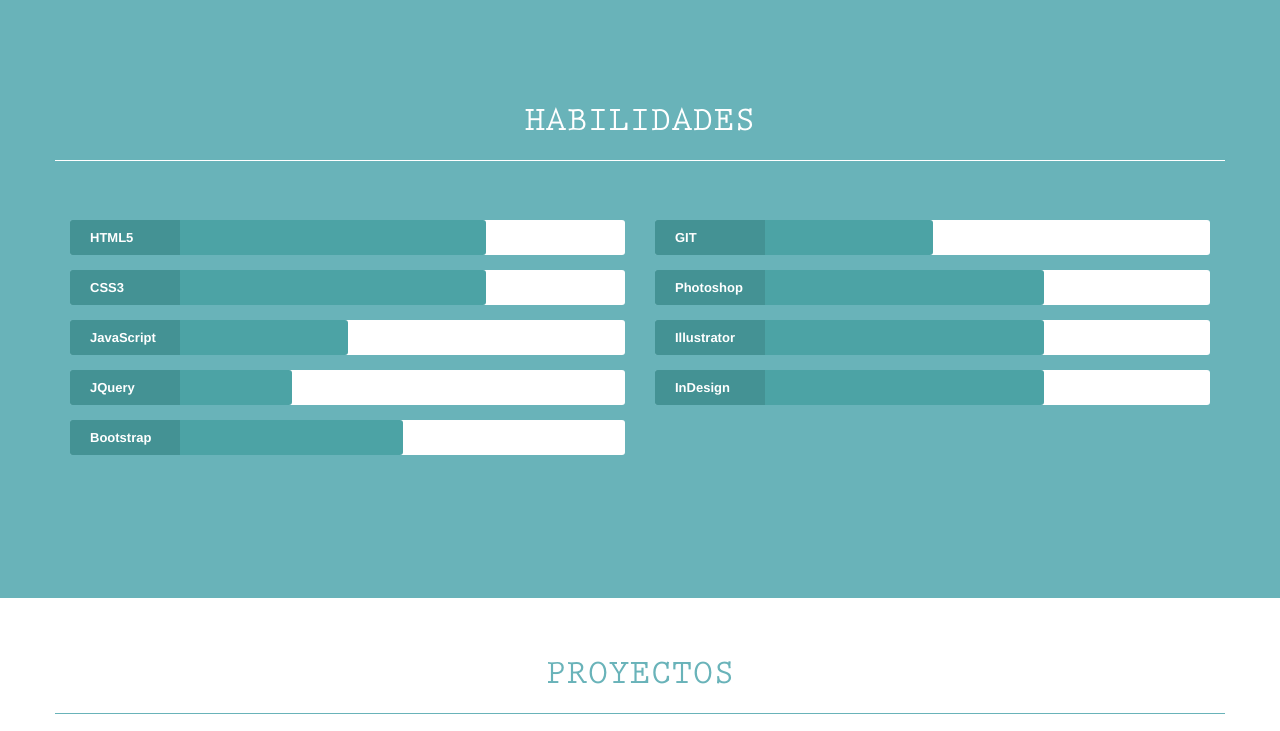
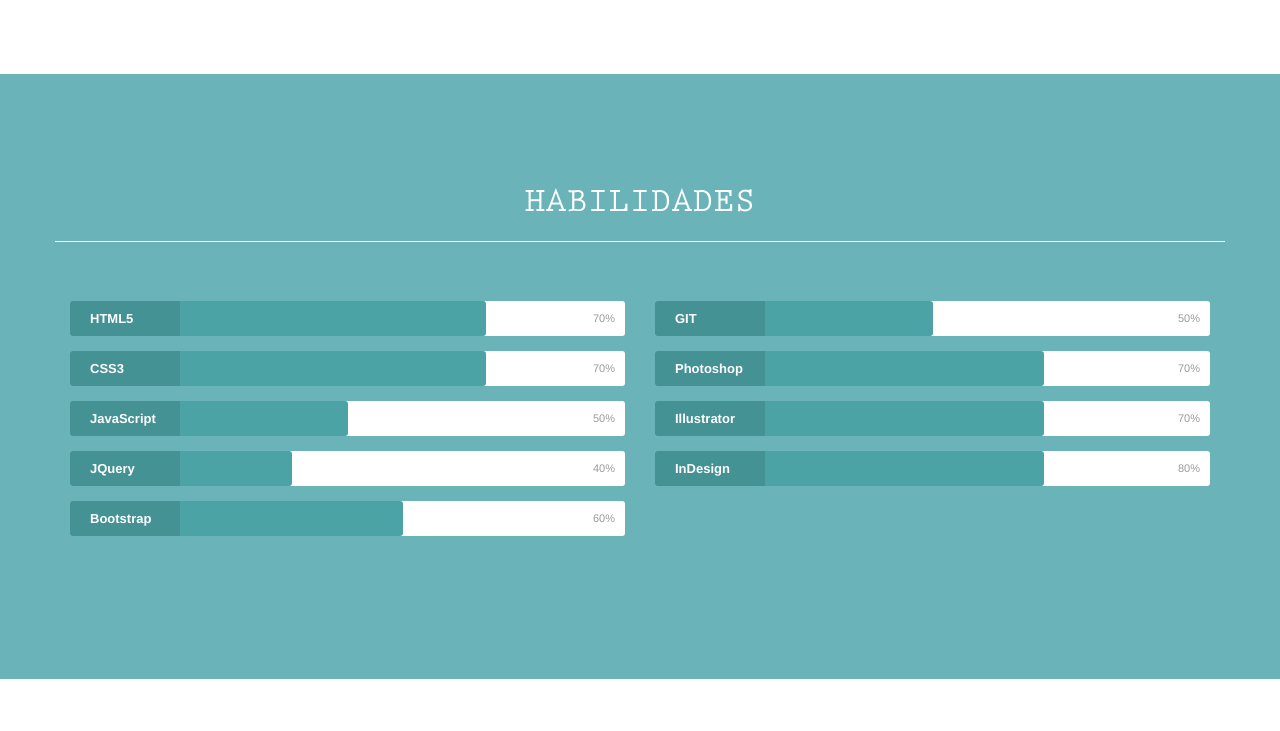
Before and after one commit to EvelynFarfan/my-portfolio, a plain HTML site: page index.html in a window 1280 px wide. Shown: the part 1328-2059 px from the top of the page. Drawn offline with Linux system fonts and the light colour scheme; files whose address does not match are found by name.

Commit message:
modificanciones

```diff
--- a/index.html
+++ b/index.html
@@ -68,7 +68,7 @@
 						<p class="sub text-center">SOBRE MÍ</p>
 					</div>
 					<div class="mb10 col-xs-12 col-sm-12 col-md-6 col-lg-6 text-center">
-						<img src="img/img-perfil.jpg" alt="photp-perfil">
+						<img class="img-responsive center-block" src="img/photo-cv.jpg" alt="photp-perfil">
 					</div>
 					<div class="col-xs-12 col-sm-12 col-md-6 col-lg-6">
 						<p> Mi nombre es Evelyn Farfan, soy Front End Developer graduada de Laboratoria, además de Diseñadora Gráfica.
@@ -99,50 +99,50 @@
 					<div class="skillbar clearfix " data-percent="75%">
 						<div class="skillbar-title" style="background: #4ca3a5;"><span>HTML5</span></div>
 						<div class="skillbar-bar" style="background: #4ca3a5;"></div>
-						<div class="skill-bar-percent"><!-- 70% --></div>
+						<div class="skill-bar-percent">70%</div>
 						</div> <!-- End Skill Bar -->
 					<div class="skillbar clearfix " data-percent="75%">
 						<div class="skillbar-title" style="background: #4ca3a5;"><span>CSS3</span></div>
 						<div class="skillbar-bar" style="background: #4ca3a5;"></div>
-						<div class="skill-bar-percent"><!-- 70% --></div>
+						<div class="skill-bar-percent">70%</div>
 					</div> <!-- End Skill Bar -->
 					<div class="skillbar clearfix " data-percent="50%">
 						<div class="skillbar-title" style="background: #4ca3a5;"><span>JavaScript</span></div>
 						<div class="skillbar-bar" style="background: #4ca3a5;"></div>
-						<div class="skill-bar-percent"><!-- 50% --></div>
+						<div class="skill-bar-percent">50%</div>
 					</div> <!-- End Skill Bar -->
 					<div class="skillbar clearfix " data-percent="40%">
 						<div class="skillbar-title" style="background: #4ca3a5;"><span>JQuery</span></div>
 						<div class="skillbar-bar" style="background: #4ca3a5;"></div>
-						<div class="skill-bar-percent"><!-- 40% --></div>
+						<div class="skill-bar-percent">40%</div>
 					</div> <!-- End Skill Bar -->
 					<div class="skillbar clearfix " data-percent="60%">
 						<div class="skillbar-title" style="background: #4ca3a5;"><span>Bootstrap</span></div>
 						<div class="skillbar-bar" style="background: #4ca3a5;"></div>
-						<div class="skill-bar-percent"><!-- 60% --></div>
+						<div class="skill-bar-percent">60%</div>
 					</div> <!-- End Skill Bar -->
 				</div>
 				<div class="col-xs-12 col-sm-6 col-md-6 col-lg-6">
 					<div class="skillbar clearfix " data-percent="50%">
 						<div class="skillbar-title" style="background: #4ca3a5;"><span>GIT</span></div>
 						<div class="skillbar-bar" style="background: #4ca3a5;"></div>
-						<div class="skill-bar-percent"><!-- 50% --></div>
+						<div class="skill-bar-percent">50%</div>
 					</div> <!-- End Skill Bar -->
 					<div class="skillbar clearfix " data-percent="70%">
 						<div class="skillbar-title" style="background: #4ca3a5;"><span>Photoshop</span></div>
 						<div class="skillbar-bar" style="background: #4ca3a5;"></div>
-						<div class="skill-bar-percent"><!-- 70% --></div>
+						<div class="skill-bar-percent">70%</div>
 					</div> <!-- End Skill Bar -->
 					<div class="skillbar clearfix " data-percent="70%">
 						<div class="skillbar-title" style="background: #4ca3a5;"><span>Illustrator</span></div>
 						<div class="skillbar-bar" style="background: #4ca3a5;"></div>
-						<div class="skill-bar-percent"><!-- 70% --></div>
+						<div class="skill-bar-percent">70%</div>
 					</div> <!-- End Skill Bar -->
 					<div class="skillbar clearfix " data-percent="70%">
 						<div class="skillbar-title" style="background: #4ca3a5;"><span>InDesign</span></div>
 						<div class="skillbar-bar" style="background: #4ca3a5;"></div>
-						<div class="skill-bar-percent"><!-- 80% --></div>
-					</div> <!-- End Skill Bar -->
+						<div class="skill-bar-percent">80%</div>
+					</div>
 				</div>
 			</div>
 		</div>
```
Also changed, not shown: img/header.jpg, img/header4.jpg (deleted), img/img-perfil.jpg (deleted), img/line-color.png (deleted), img/line-white.png (deleted), img/photo-cv.jpg (added), 3 other files.
